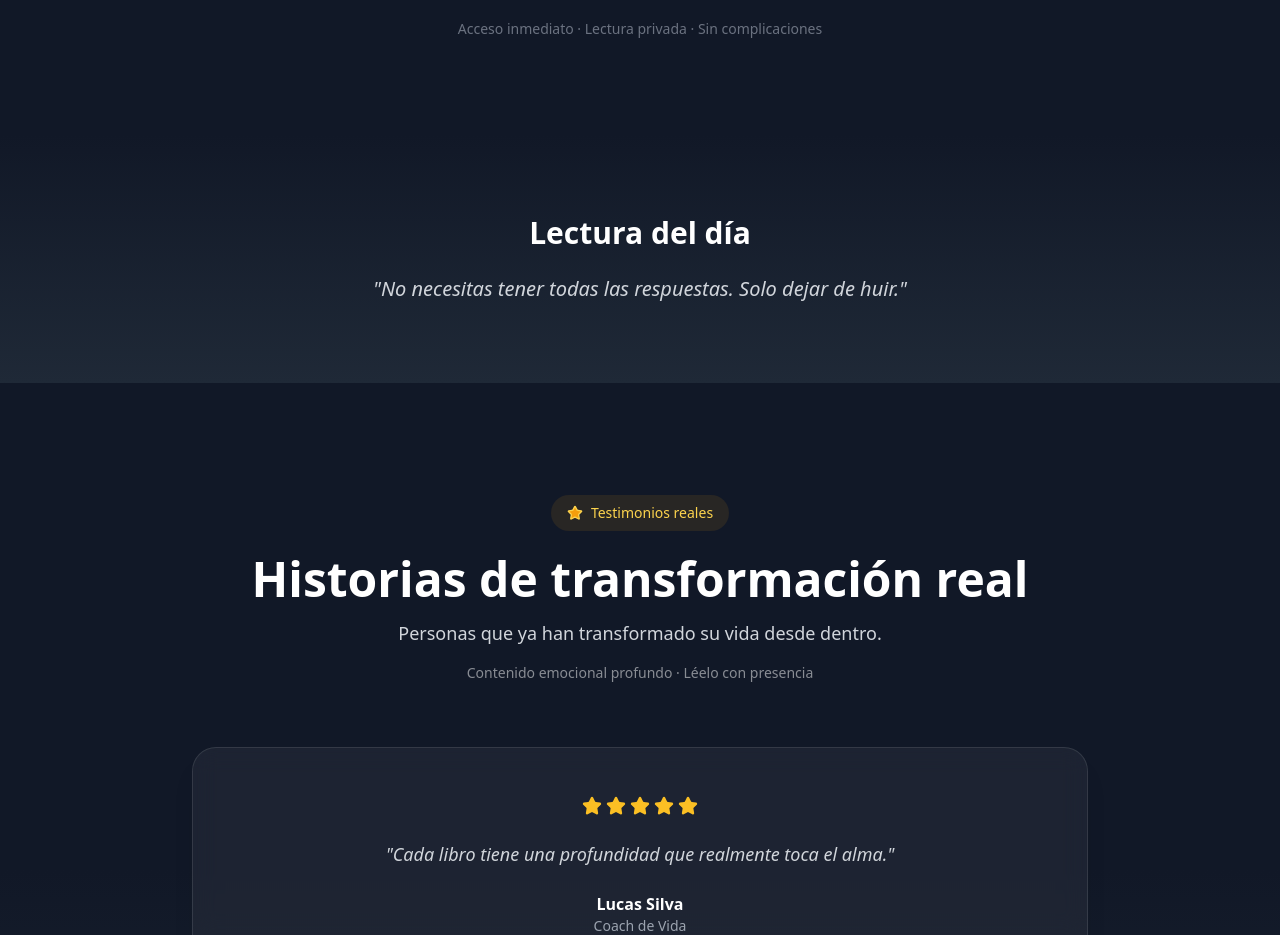
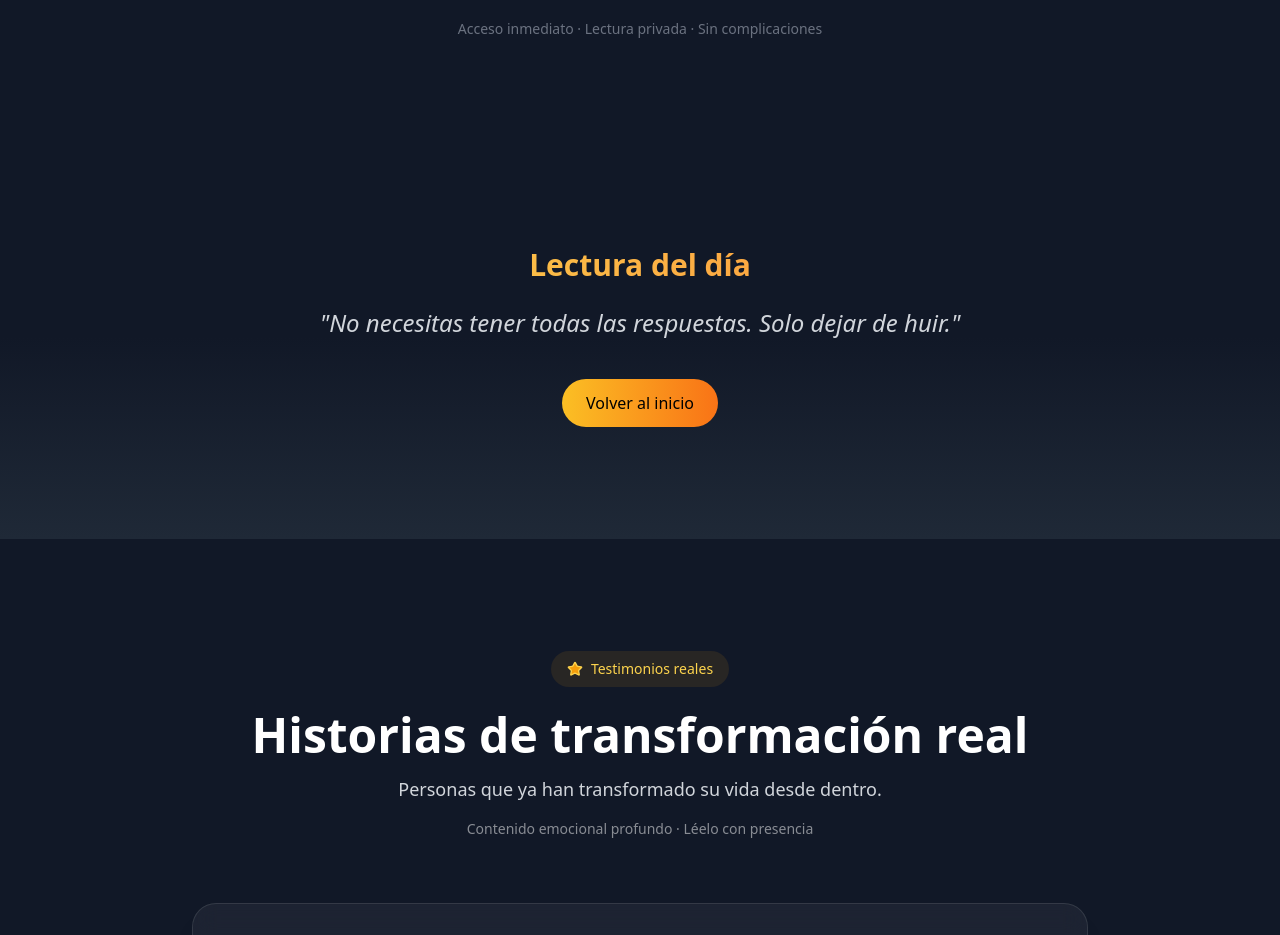
Before and after one commit to Drevaia-Digital/drevaia-app, a React (Vite) app: page / in a window 1280 px wide. Shown: the part 2100-3035 px from the top of the page. Built offline with nearby package versions, Linux system fonts and the light colour scheme.

Commit message:
LecturaDiaria

```diff
--- a/src/pages/HomePage.tsx
+++ b/src/pages/HomePage.tsx
@@ -11,7 +11,7 @@ export function HomePage() {
   const { language } = useLanguage();
 
   return (
-    <div className="min-h-screen bg-white dark:bg-gray-900">
+  <div id="top" className="min-h-screen bg-white dark:bg-gray-900">
 
       <Navigation />
 
--- a/src/sections/DailyReading.tsx
+++ b/src/sections/DailyReading.tsx
@@ -26,20 +26,33 @@ export function DailyReading() {
   return (
     <section
       id="daily"
-      className="py-20 text-center bg-gradient-to-b from-gray-900 to-gray-800 text-white"
+      className="py-20 md:py-28 text-center bg-gradient-to-b from-gray-900 via-gray-900 to-gray-800 text-white"
     >
       <div className="max-w-3xl mx-auto px-6">
 
-        <h2 className="text-2xl md:text-3xl font-semibold mb-6">
+        {/* TÍTULO */}
+        <h2 className="text-2xl md:text-3xl font-semibold mb-6 bg-gradient-to-r from-amber-300 to-orange-400 bg-clip-text text-transparent">
           {language === 'es' && 'Lectura del día'}
           {language === 'en' && 'Daily reading'}
           {language === 'fr' && 'Lecture du jour'}
           {language === 'pt' && 'Leitura do dia'}
         </h2>
 
-        <p className="text-xl text-gray-300 italic transition-opacity duration-500">
+        {/* TEXTO */}
+        <p className="text-xl md:text-2xl text-gray-300 italic leading-relaxed transition-opacity duration-500">
           "{displayText}"
         </p>
+
+        {/* BOTÓN VOLVER */}
+        <a
+          href="#top"
+          className="inline-block mt-10 px-6 py-3 rounded-full bg-gradient-to-r from-amber-400 to-orange-500 text-black font-medium hover:scale-105 transition"
+        >
+          {language === 'es' && 'Volver al inicio'}
+          {language === 'en' && 'Back to top'}
+          {language === 'fr' && 'Retour en haut'}
+          {language === 'pt' && 'Voltar ao início'}
+        </a>
 
       </div>
     </section>
```
Also changed, not shown: 6 other files (tests, documents, lock files or other folders).
